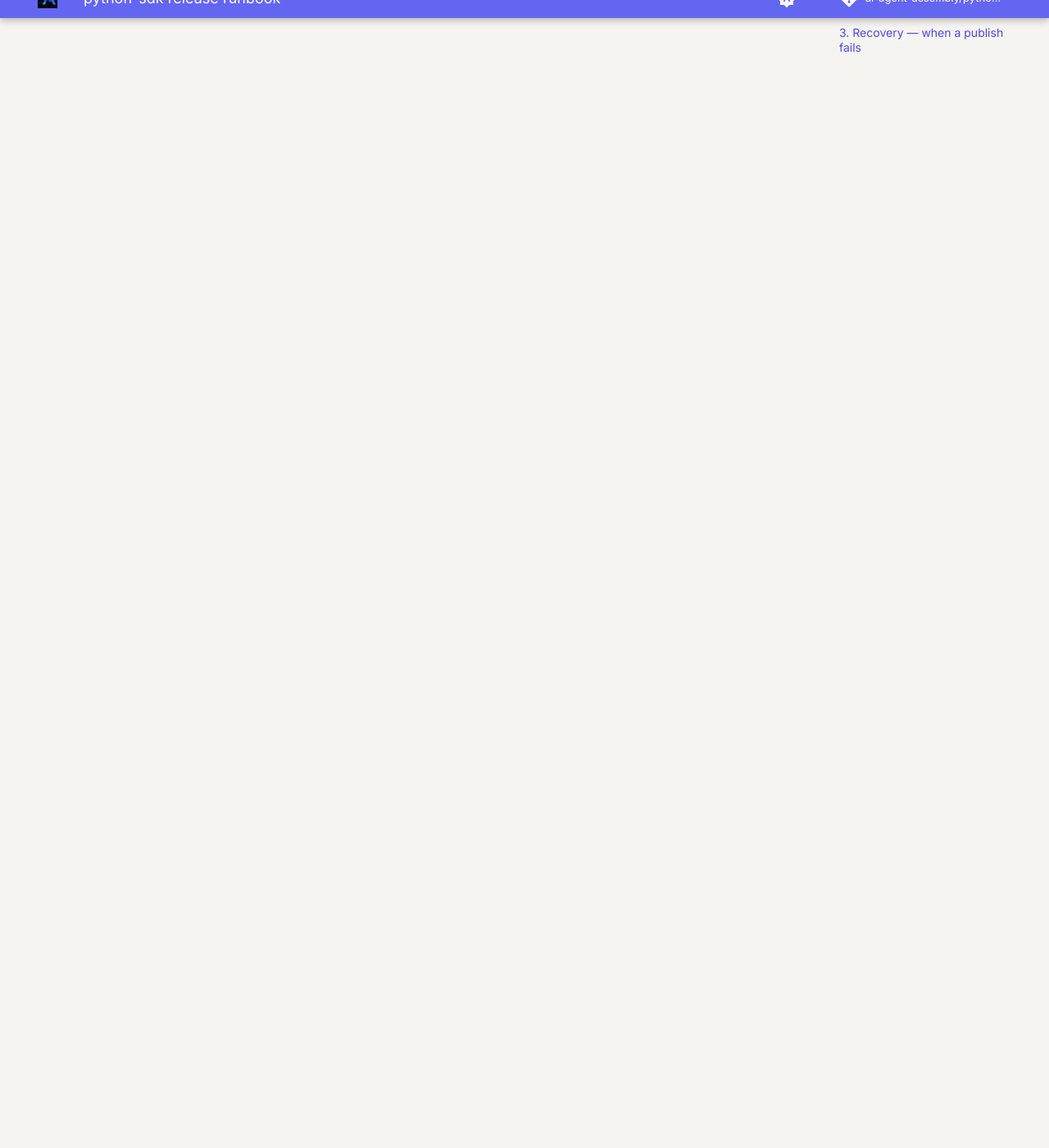
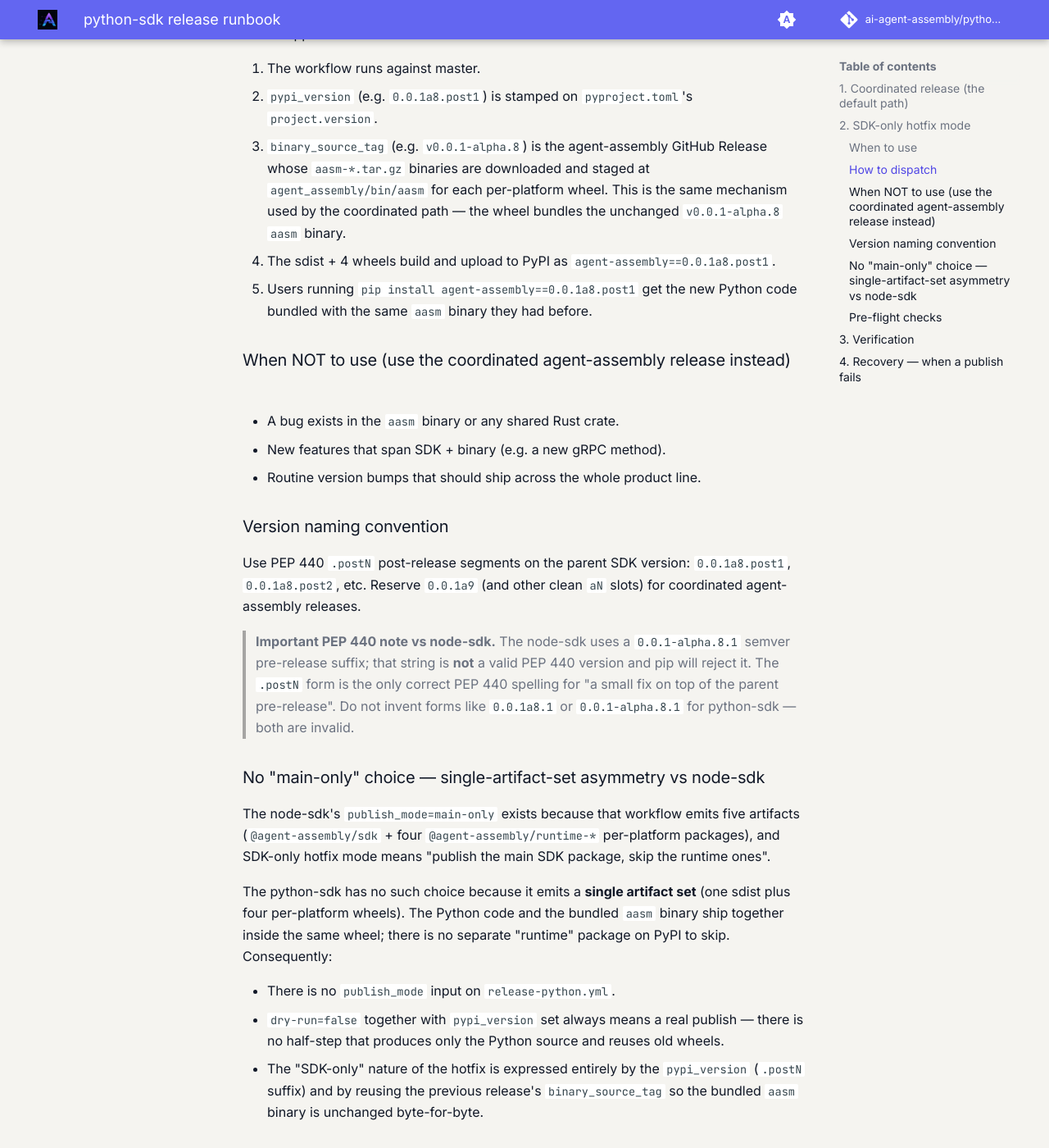
Before and after one commit to AI-agent-assembly/python-sdk, an MkDocs documentation site: the page built from docs/release/RUNBOOK.md, in a window 1280 px wide and 1400 px high, scrolled down 2147 px. Shown: the whole window at 82% size. Built offline with MkDocs 1.6.1 and Material for MkDocs 9.7.7, drawn with Linux system fonts in a browser that asks for light colours; comment, search, counter and statistics services are not loaded; the version menu is left out; some of the changed text lies outside the part shown.

Commit message:
📝 (release): Add SDK-only hotfix mode section to python-sdk runbook
Documents the decoupled release path landed in AAASM-2856..AAASM-2857
where dispatching release-python.yml with pypi_version set to a PEP 440
.postN suffix on the parent release ships only updated Python code
while reusing the previous release's aasm binary via binary_source_tag.

Covers when to use the path (Python-only bugs with a healthy aasm
binary), when NOT to use it (binary bugs, cross-cutting features,
routine bumps), the exact gh workflow run invocation with the three
inputs, and the PEP 440 .postN version-naming convention. Explicitly
calls out the PEP 440 vs semver asymmetry vs node-sdk: the .post1 form
is the only valid PEP 440 spelling, and strings like 0.0.1-alpha.8.1
that work for npm will be rejected by pip.

Also documents the single-artifact-set asymmetry: python-sdk emits one
sdist plus four per-platform wheels (no separate runtime sub-packages
on PyPI), so there is no publish_mode input and dry-run=false plus
pypi_version always means a real publish. The SDK-only nature of the
hotfix is expressed entirely by the .postN suffix and by reusing the
previous binary_source_tag.

Refs: AAASM-2858, AAASM-2851, AAASM-2856, AAASM-2857

````diff
--- a/docs/release/RUNBOOK.md
+++ b/docs/release/RUNBOOK.md
@@ -56,7 +56,99 @@
 any shared Rust crate, or a wire-protocol-level surface that spans the
 SDK and the sidecar. This is the normal product-line cadence.
 
-## 2. Verification
+## 2. SDK-only hotfix mode
+
+If only the Python surface of `agent-assembly` needs a fix (the `aasm`
+sidecar binary bundled inside each wheel is healthy), you can publish a
+new PyPI version **without** cutting a new agent-assembly tag.
+
+### When to use
+
+- A bug exists only in the Python code under `agent_assembly/`.
+- The `aasm` binary that the previous release bundled is correct.
+- You want to ship the fix fast without re-publishing 14 Rust crates,
+  rebuilding Docker images, opening a Homebrew tap PR, etc.
+
+### How to dispatch
+
+```bash
+gh workflow run release-python.yml \
+  --repo ai-agent-assembly/python-sdk \
+  --ref master \
+  -f pypi_version=0.0.1a8.post1 \
+  -f binary_source_tag=v0.0.1-alpha.8 \
+  -f dry-run=false
+```
+
+What happens:
+
+1. The workflow runs against master.
+2. `pypi_version` (e.g. `0.0.1a8.post1`) is stamped on
+   `pyproject.toml`'s `project.version`.
+3. `binary_source_tag` (e.g. `v0.0.1-alpha.8`) is the agent-assembly
+   GitHub Release whose `aasm-*.tar.gz` binaries are downloaded and
+   staged at `agent_assembly/bin/aasm` for each per-platform wheel.
+   This is the same mechanism used by the coordinated path — the wheel
+   bundles the unchanged `v0.0.1-alpha.8` `aasm` binary.
+4. The sdist + 4 wheels build and upload to PyPI as
+   `agent-assembly==0.0.1a8.post1`.
+5. Users running `pip install agent-assembly==0.0.1a8.post1` get the new
+   Python code bundled with the same `aasm` binary they had before.
+
+### When NOT to use (use the coordinated agent-assembly release instead)
+
+- A bug exists in the `aasm` binary or any shared Rust crate.
+- New features that span SDK + binary (e.g. a new gRPC method).
+- Routine version bumps that should ship across the whole product line.
+
+### Version naming convention
+
+Use PEP 440 `.postN` post-release segments on the parent SDK version:
+`0.0.1a8.post1`, `0.0.1a8.post2`, etc. Reserve `0.0.1a9` (and other
+clean `aN` slots) for coordinated agent-assembly releases.
+
+> **Important PEP 440 note vs node-sdk.** The node-sdk uses a
+> `0.0.1-alpha.8.1` semver pre-release suffix; that string is **not** a
+> valid PEP 440 version and pip will reject it. The `.postN` form is the
+> only correct PEP 440 spelling for "a small fix on top of the parent
+> pre-release". Do not invent forms like `0.0.1a8.1` or
+> `0.0.1-alpha.8.1` for python-sdk — both are invalid.
+
+### No "main-only" choice — single-artifact-set asymmetry vs node-sdk
+
+The node-sdk's `publish_mode=main-only` exists because that workflow
+emits five artifacts (`@agent-assembly/sdk` + four
+`@agent-assembly/runtime-*` per-platform packages), and SDK-only hotfix
+mode means "publish the main SDK package, skip the runtime ones".
+
+The python-sdk has no such choice because it emits a **single artifact
+set** (one sdist plus four per-platform wheels). The Python code and the
+bundled `aasm` binary ship together inside the same wheel; there is no
+separate "runtime" package on PyPI to skip. Consequently:
+
+- There is no `publish_mode` input on `release-python.yml`.
+- `dry-run=false` together with `pypi_version` set always means a real
+  publish — there is no half-step that produces only the Python source
+  and reuses old wheels.
+- The "SDK-only" nature of the hotfix is expressed entirely by the
+  `pypi_version` (`.postN` suffix) and by reusing the previous
+  release's `binary_source_tag` so the bundled `aasm` binary is
+  unchanged byte-for-byte.
+
+### Pre-flight checks
+
+The workflow's `binary_source_tag` resolution step calls the
+agent-assembly GitHub Release API and fails fast if the referenced tag
+does not have all four `aasm-*.tar.gz` assets attached. This guards
+against the common mistake of pointing `binary_source_tag` at a
+not-yet-published agent-assembly tag.
+
+The PyPI upload step verifies that `pypi_version` does **not** already
+exist on the `agent-assembly` PyPI project — PyPI publishes are
+effectively immutable within minutes of upload, so re-publishing the
+same version is treated as a fatal user error rather than a no-op.
+
+## 3. Verification
 
 After the workflow completes, verify on PyPI:
 
@@ -67,9 +159,11 @@
 ```
 
 The downloaded wheel should contain `agent_assembly/bin/aasm` at the
-top-level package path.
+top-level package path. For SDK-only hotfix runs, the `aasm` binary
+inside the wheel should be byte-identical to the one shipped in the
+parent release at `binary_source_tag`.
 
-## 3. Recovery — when a publish fails
+## 4. Recovery — when a publish fails
 
 PyPI publishes are effectively immutable. A failed publish that uploaded
 partial state (e.g. some wheels but not the sdist) is recovered by
@@ -77,3 +171,9 @@
 the workflow with the same `binary_source_tag`. Do not delete a release
 from PyPI to retry — the grace window is short and other operators may
 already be depending on the partial state.
+
+If the failure is in the `binary_source_tag` resolution step (e.g. the
+referenced agent-assembly tag does not yet have all four `aasm-*.tar.gz`
+assets), fix the underlying coordination problem first — usually that
+means running the coordinated release for `binary_source_tag` before
+attempting the SDK-only hotfix.
````
